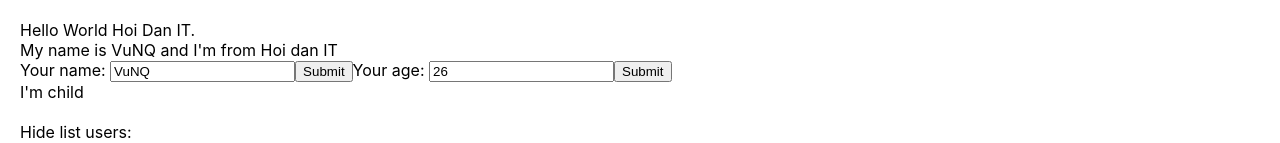
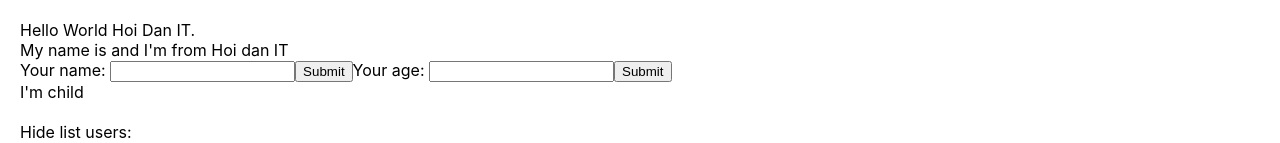
Before and after one commit to VuNQ9/test-demo-react, a React (Create React App) app: page / in a window 1280 px wide. Shown: the top 143 px of the page. Built offline with nearby package versions, Linux system fonts and the light colour scheme.

Commit message:
video 26

```diff
--- a/src/components/UserInfor.js
+++ b/src/components/AddUserInfor.js
@@ -1,10 +1,10 @@
 import React from "react";
 
-class UserInfor extends React.Component {
+class AddUserInfor extends React.Component {
     state = {
-        name: "VuNQ",
+        name: "",
         address: "Hoi dan IT",
-        age: 26
+        age: ""
     };
 
     handleClick(event) {
@@ -24,14 +24,19 @@
 
     handleOnChangeAge = (event) => {
         this.setState({
-            name: event.target.age
+            age: event.target.value
         })
 
     }
 
     handleOnSubmit = (event) => {
         event.preventDefault();
-        console.log(this.state);
+
+        this.props.handleAddNewUser({
+            id: Math.floor((Math.random() * 100) + 1) + "-random",
+            name: this.state.name,
+            age: this.state.age
+        });
     }
 
     render() {
@@ -61,4 +66,4 @@
     }
 }
 
-export default UserInfor;
+export default AddUserInfor;
--- a/src/components/DisplayInfor.js
+++ b/src/components/DisplayInfor.js
@@ -26,7 +26,6 @@
                 {this.state.isShowListUser &&
                     <div>
                         {listUsers.map((user) => {
-                            console.log(user);
                             return (
                                 <div key={user.id} className={+user.age > 18 ? "green" : "red"}>
                                     <div>My name is {user.name}</div>
--- a/src/components/MyComponent.js
+++ b/src/components/MyComponent.js
@@ -2,7 +2,7 @@
 //function component
 import React from "react";
 import DisplayInfor from "./DisplayInfor";
-import UserInfor from "./UserInfor";
+import AddUserInfor from "./AddUserInfor";
 
 class MyComponent extends React.Component {
     state = {
@@ -13,11 +13,20 @@
             { id: 4, name: "VuNQ3", age: 15 },
         ]
     }
+
+    handleAddNewUser = (userObject) => {
+        console.log(">>> Check data from ", userObject);
+        this.setState({
+            listUsers: [userObject, ...this.state.listUsers]
+        })
+    }
     //JSX
     render() {
         return (
             <div>
-                <UserInfor></UserInfor>
+                <AddUserInfor
+                    handleAddNewUser={this.handleAddNewUser}
+                />
                 <br></br>
                 <DisplayInfor
                     listUsers={this.state.listUsers}
```
